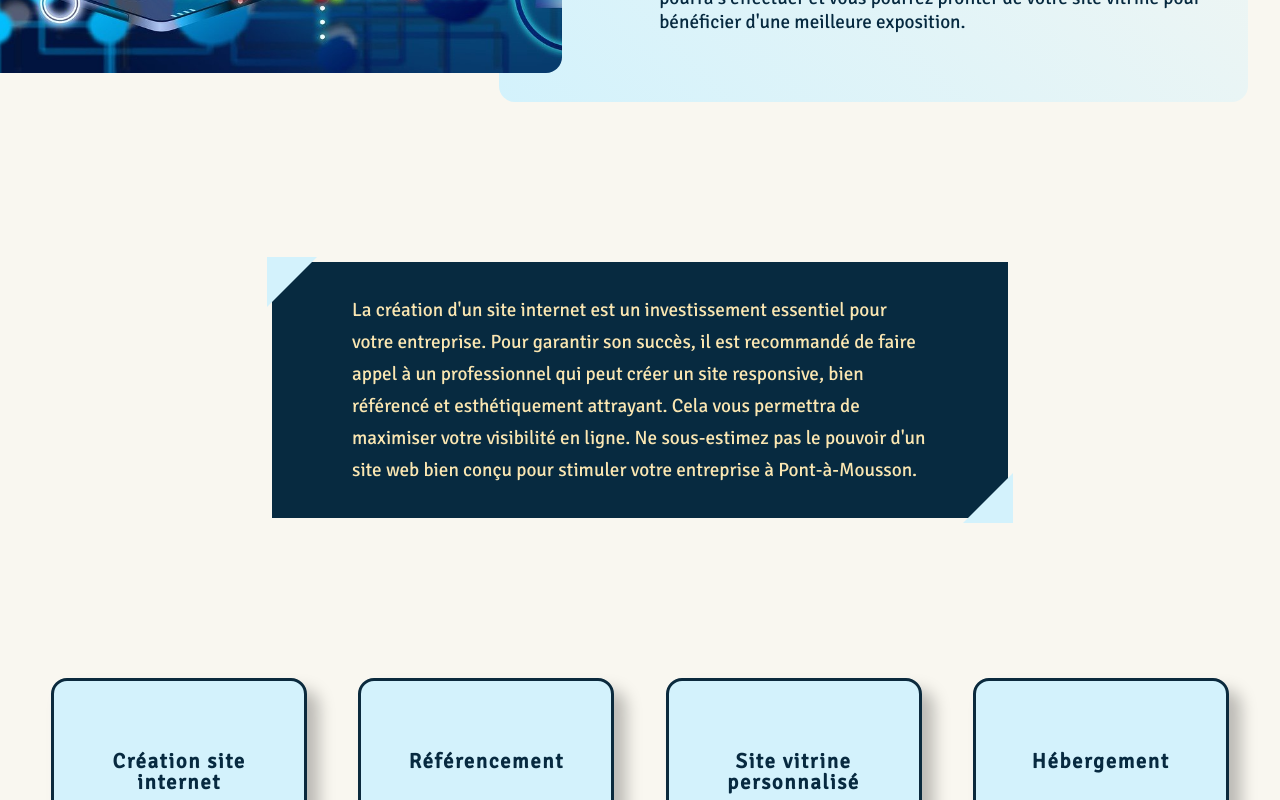
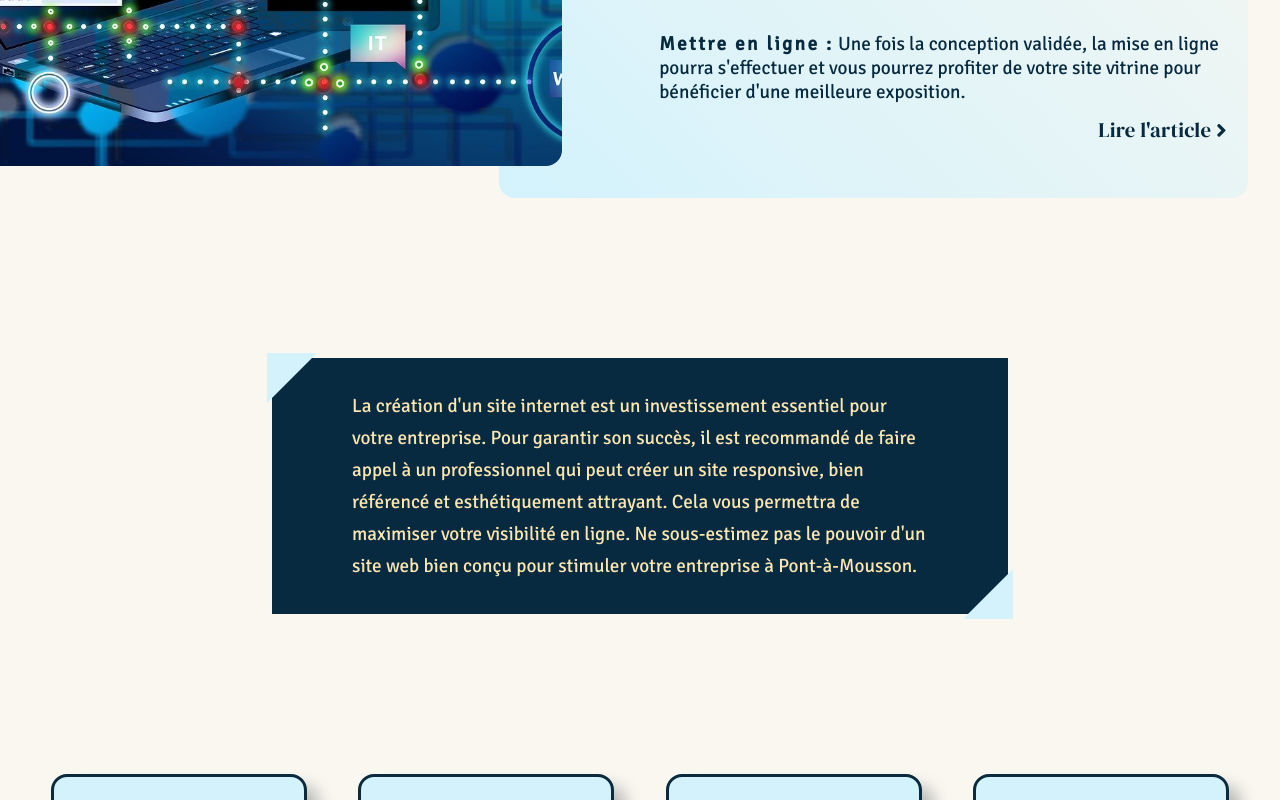
Before and after one commit to thiebautremy/site-perso-nextjs, a Next.js app: page / in a window 1280 px wide. Shown: the part 3180-3980 px from the top of the page. Built offline with nearby package versions, Linux system fonts and the light colour scheme; some icons are missing.

Commit message:
add links

```diff
--- a/components/Description/Description.module.scss
+++ b/components/Description/Description.module.scss
@@ -8,7 +8,7 @@
     display: flex;
     flex-direction: row;
     position: relative;
-    height: 38rem;
+    height: 40rem;
 
     @media screen and (max-width: var.$screen-tablet-landscape) {
       flex-direction: column;
@@ -36,6 +36,39 @@
       @media screen and (max-width: var.$screen-tablet-landscape) {
         width: 95%;
         margin: auto;
+      }
+
+      .linkContainer {
+        display: flex;
+        justify-content: flex-end;
+
+        .linkArticle {
+          width: fit-content;
+          text-align: end;
+          font-size: 1.3rem;
+          letter-spacing: 0.2px;
+          font-family: "font-article-regular", Georgia, Droid-serif, serif;
+          position: relative;
+          display: flex;
+
+          &::after {
+            content: "";
+            position: absolute;
+            bottom: -3px;
+            left: 0px;
+            height: 1px;
+            width: 0px;
+            background-color: var.$color-font--dark;
+            transition: width 0.5s ease-in-out;
+            display: block;
+          }
+
+          &:hover {
+            &::after {
+              width: 100%;
+            }
+          }
+        }
       }
     }
   }
--- a/components/Description/Description.tsx
+++ b/components/Description/Description.tsx
@@ -8,6 +8,8 @@ import TextHighlighted from "../TextHighlighted/TextHighlighted";
 import earth from "@/assets/description/earth.jpg";
 import responsive2 from "@/assets/description/responsive2.jpg";
 import internet from "@/assets/description/internet.jpg";
+import Link from "next/link";
+import { FaAngleRight } from "react-icons/fa";
 
 const Description = () => {
   return (
@@ -149,6 +151,15 @@ const Description = () => {
                 pourrez profiter de votre site vitrine pour bénéficier
                 d&apos;une meilleure exposition.
               </p>
+
+              <div className={styles.linkContainer}>
+                <Link
+                  href={"/blog/comment-creer-un-site-internet-a-pont-a-mousson"}
+                  className={styles.linkArticle}
+                >
+                  Lire l&apos;article <FaAngleRight />
+                </Link>
+              </div>
             </div>
           </div>
         </motion.div>
--- a/components/Footer/Footer.tsx
+++ b/components/Footer/Footer.tsx
@@ -64,6 +64,11 @@ const Footer = () => {
                   </Link>
                 </li>
                 <li>
+                  <Link href="/blog" scroll>
+                    Blog
+                  </Link>
+                </li>
+                <li>
                   <Link href="/contact" scroll>
                     Me contacter
                   </Link>
```
